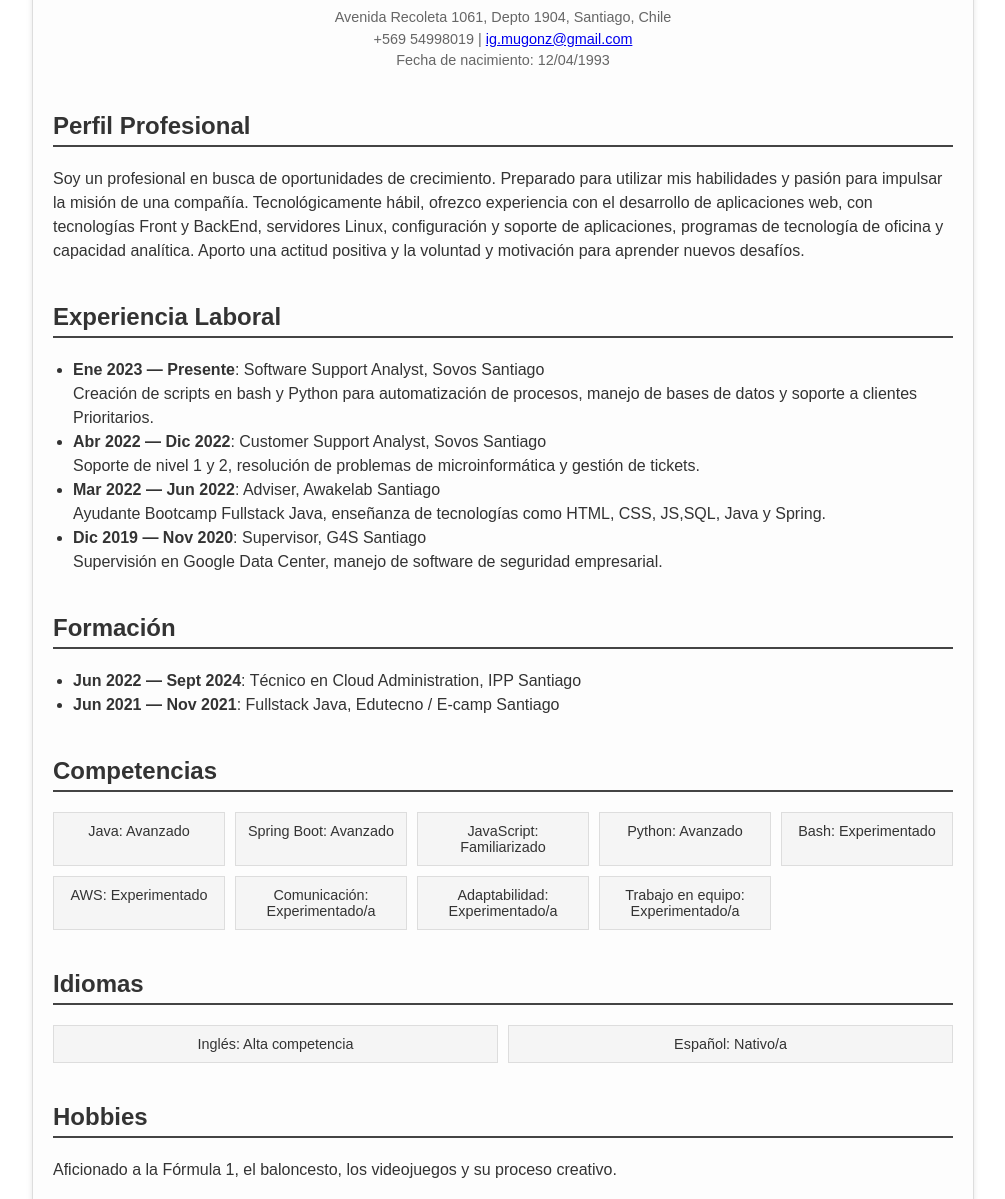
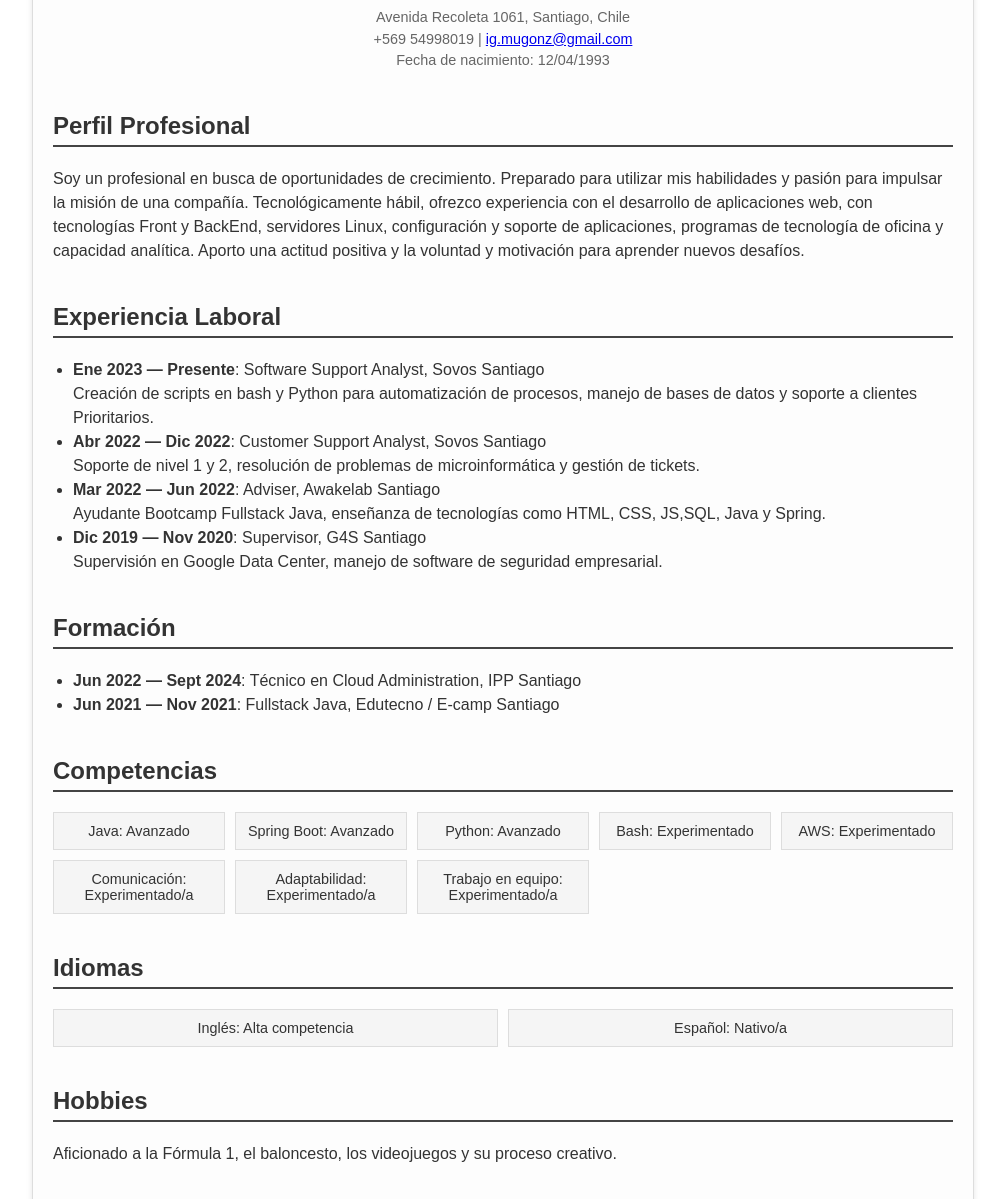
Before and after one commit to ignazer/CV_IMG, a plain HTML site: page index.html in a window 1280 px wide. Shown: the part 101-1300 px from the top of the page, without its empty margins (137-1142 px from the left). Drawn offline with Linux system fonts and the light colour scheme.

Commit message:
Update index.html

```diff
--- a/index.html
+++ b/index.html
@@ -96,7 +96,7 @@
         <header>
             <h1>Ignacio Muñoz</h1>
             <div class="contact-info">
-                <p>Avenida Recoleta 1061, Depto 1904, Santiago, Chile</p>
+                <p>Avenida Recoleta 1061, Santiago, Chile</p>
                 <p>+569 54998019 | <a href="mailto:ig.mugonz@gmail.com">ig.mugonz@gmail.com</a></p>
                 <p>Fecha de nacimiento: 12/04/1993</p>
             </div>
@@ -139,7 +139,6 @@
             <div class="skills">
                 <div>Java: Avanzado</div>
                 <div>Spring Boot: Avanzado</div>
-                <div>JavaScript: Familiarizado</div>
                 <div>Python: Avanzado</div>
                 <div>Bash: Experimentado</div>
                 <div>AWS: Experimentado</div>
```
